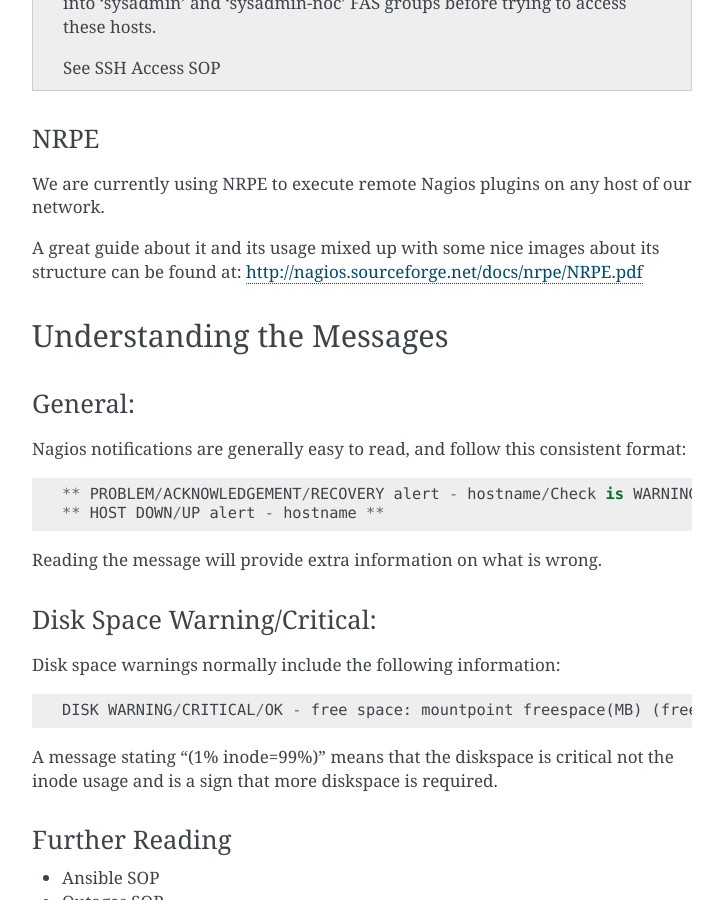
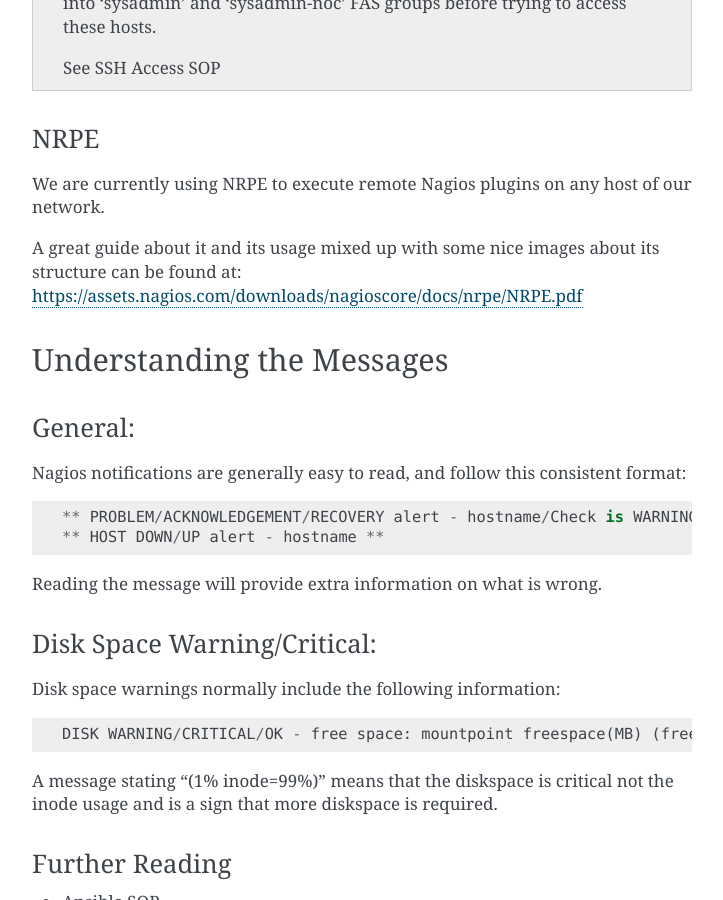
Before and after one commit to FrostyX/infra-docs, a Sphinx documentation site: the page built from docs/sysadmin-guide/sops/nagios.rst, in a window 1280 px wide and 900 px high, scrolled down 1127 px. Shown: the whole window, without its empty margins (388-1111 px from the left). Built offline with Sphinx 7.4.7, drawn with Linux system fonts in a browser that asks for light colours; some of the changed lines change nothing that is shown.

Commit message:
fix url
the previous URL does not exists any more

```diff
--- a/docs/sysadmin-guide/sops/nagios.rst
+++ b/docs/sysadmin-guide/sops/nagios.rst
@@ -61,7 +61,7 @@ our network.
 
 A great guide about it and its usage mixed up with some nice images about
 its structure can be found at:
-http://nagios.sourceforge.net/docs/nrpe/NRPE.pdf
+https://assets.nagios.com/downloads/nagioscore/docs/nrpe/NRPE.pdf
 
 Understanding the Messages
 ==========================
```
